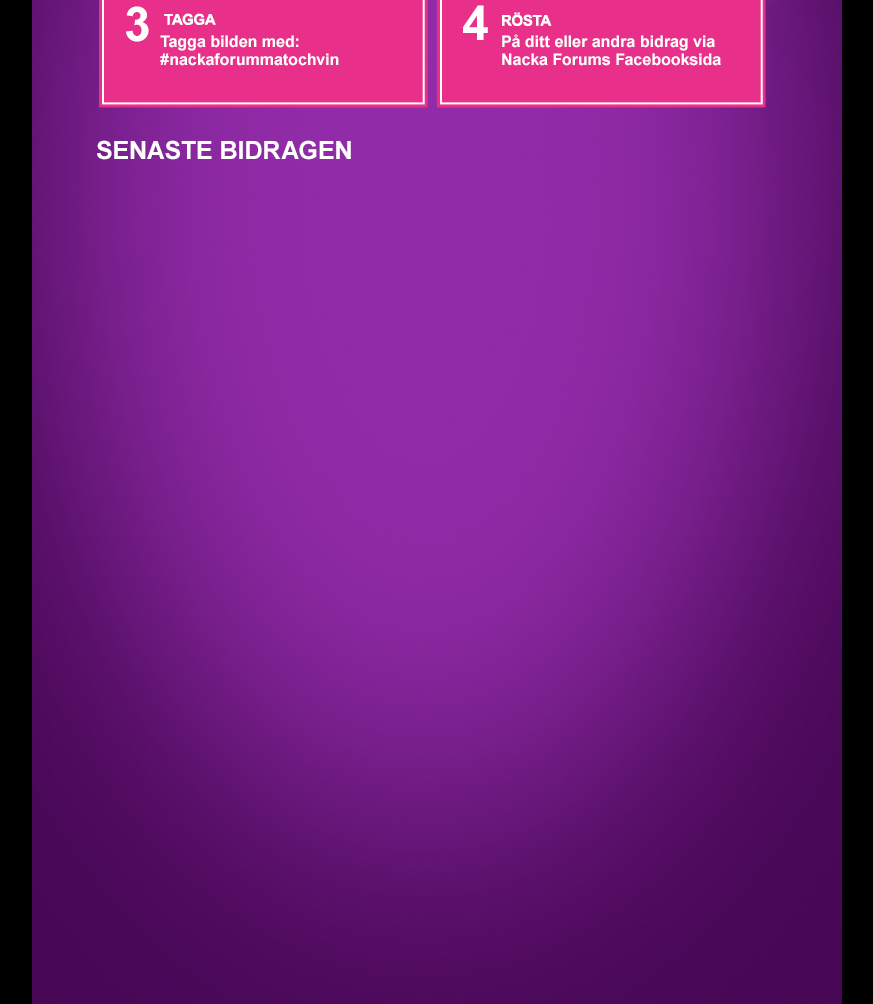
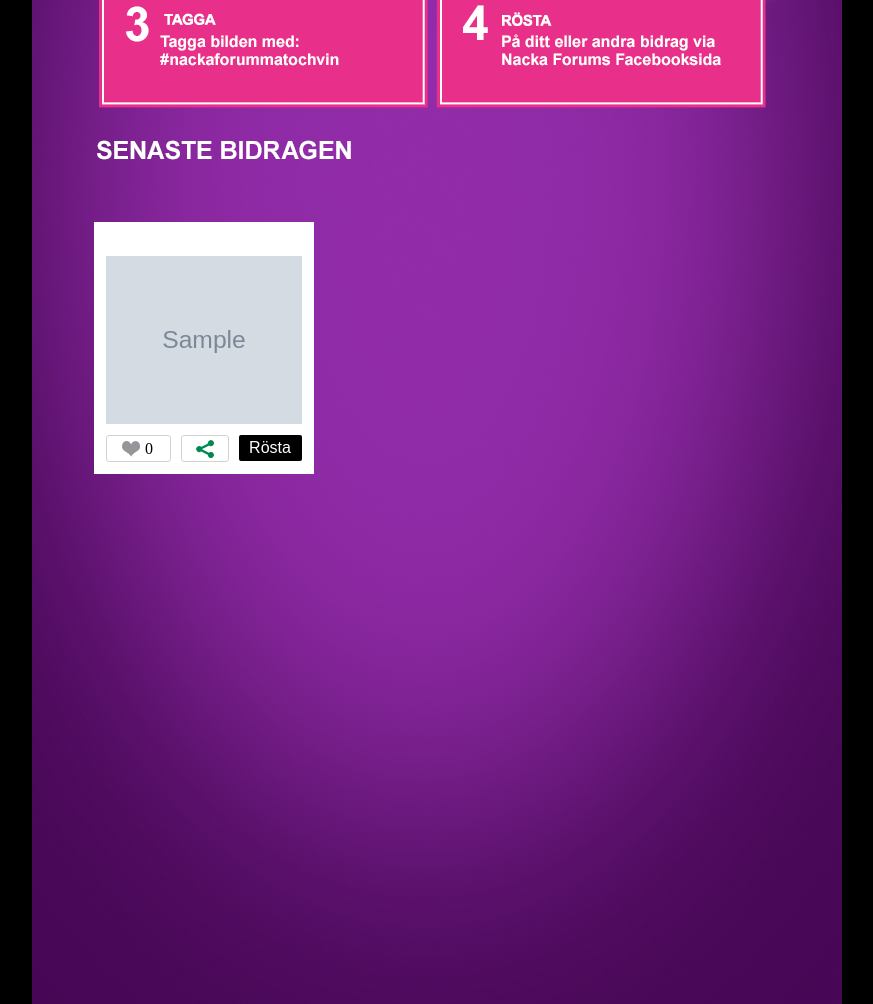
Before and after one commit to Bahamoe/api_must, a PHP site: page /api_must/filer/tavla.php in a window 1280 px wide. Shown: the part 680-1684 px from the top of the page, without its empty margins (201-1074 px from the left). Run offline with PHP 8.4, Linux system fonts and the light colour scheme; the visitor is signed in with stand-in values (Sample User, id 1); tables that the repository leaves empty or names only in its code hold one stand-in row (values such as "Sample post"); grey boxes marked "Sample" are stand-in pictures; some libraries are stand-ins or nearby versions.

Commit message:
tavla.php samt style
hämta ut senaste 9 i tavla.php samt lite style

```diff
--- a/css/style.css
+++ b/css/style.css
@@ -37,50 +37,52 @@ body {
       width: 815px;
       margin-left: auto;
       margin-right: auto; }
-      body #super-wrapper #content-wrapper #results {
+      body #super-wrapper #content-wrapper #results, body #super-wrapper #content-wrapper #latest_images {
         height: 800px;
         width: 700px;
         margin-left: 50px;
         position: absolute;
-        outline: 1px solid white;
         z-index: 3;
         margin-top: -1100px; }
-        body #super-wrapper #content-wrapper #results .image_contrib .new_image {
+        body #super-wrapper #content-wrapper #results .image_contrib .new_image, body #super-wrapper #content-wrapper #latest_images .image_contrib .new_image {
           width: 220px;
           height: 257;
           margin: 17px 0px 0px 12px;
           background-color: white;
           float: left;
           position: relative; }
-        body #super-wrapper #content-wrapper #results .image_contrib img {
+        body #super-wrapper #content-wrapper #results .image_contrib img, body #super-wrapper #content-wrapper #latest_images .image_contrib img {
           width: 196px;
           height: 168px;
           margin-left: 12px;
           margin-top: 34px; }
-        body #super-wrapper #content-wrapper #results .image_contrib .img_panel {
+        body #super-wrapper #content-wrapper #results .image_contrib .img_panel, body #super-wrapper #content-wrapper #latest_images .image_contrib .img_panel {
           width: 196px;
           height: 46px;
           margin: 0 auto;
           position: relative; }
-          body #super-wrapper #content-wrapper #results .image_contrib .img_panel .share {
-            display: inline-block;
-            position: relative;
-            float: left;
+          body #super-wrapper #content-wrapper #results .image_contrib .img_panel .share, body #super-wrapper #content-wrapper #latest_images .image_contrib .img_panel .share {
+            background-image: url("../images/share_btn.png");
+            background-position: center;
+            background-repeat: no-repeat;
             border: 1px solid #d3d3d3;
             border-radius: 3px;
-            background-image: url("../images/share_btn.png");
-            background-repeat: no-repeat;
-            background-position: center;
+            display: inline-block;
+            float: left;
             height: 25px;
+            margin-left: 10px;
+            margin-top: 7px;
+            position: relative;
             width: 46px; }
-          body #super-wrapper #content-wrapper #results .image_contrib .img_panel .votecount {
-            float: left;
-            width: 63px;
-            height: 25px;
+          body #super-wrapper #content-wrapper #results .image_contrib .img_panel .votecount, body #super-wrapper #content-wrapper #latest_images .image_contrib .img_panel .votecount {
             border: 1px solid #d3d3d3;
             border-radius: 3px;
-            position: relative; }
-            body #super-wrapper #content-wrapper #results .image_contrib .img_panel .votecount .heart {
+            float: left;
+            height: 25px;
+            margin-top: 7px;
+            position: relative;
+            width: 63px; }
+            body #super-wrapper #content-wrapper #results .image_contrib .img_panel .votecount .heart, body #super-wrapper #content-wrapper #latest_images .image_contrib .img_panel .votecount .heart {
               position: relative;
               float: left;
               margin: 4.5px 4.5px 0px 15px;
@@ -88,7 +90,7 @@ body {
               background-repeat: no-repeat;
               height: 16px;
               width: 19px; }
-            body #super-wrapper #content-wrapper #results .image_contrib .img_panel .votecount p {
+            body #super-wrapper #content-wrapper #results .image_contrib .img_panel .votecount p, body #super-wrapper #content-wrapper #latest_images .image_contrib .img_panel .votecount p {
               position: relative;
               float: left;
               display: block;
@@ -96,37 +98,52 @@ body {
               -webkit-margin-after: 0em;
               -webkit-margin-start: 0px;
               -webkit-margin-end: 0px; }
-          body #super-wrapper #content-wrapper #results .image_contrib .img_panel button {
-            background-color: black; }
-        body #super-wrapper #content-wrapper #results .pagination_wrapper {
+          body #super-wrapper #content-wrapper #results .image_contrib .img_panel button, body #super-wrapper #content-wrapper #latest_images .image_contrib .img_panel button {
+            background-color: black;
+            color: white;
+            cursor: pointer;
+            border: 2px solid black;
+            border-radius: 2px;
+            font-size: 12pt;
+            font-style: uppercase;
+            margin-left: 10px;
+            margin-top: 7px;
+            height: 26px;
+            width: 63px; }
+        body #super-wrapper #content-wrapper #results .pagination_wrapper, body #super-wrapper #content-wrapper #results .pagination_wrapper_lower, body #super-wrapper #content-wrapper #latest_images .pagination_wrapper, body #super-wrapper #content-wrapper #latest_images .pagination_wrapper_lower {
           width: 400px;
           height: 70px;
           position: absolute;
           margin-top: -1200px;
+          margin-left: 15px;
           z-index: 4; }
-          body #super-wrapper #content-wrapper #results .pagination_wrapper .pagination {
+          body #super-wrapper #content-wrapper #results .pagination_wrapper .pagination, body #super-wrapper #content-wrapper #results .pagination_wrapper_lower .pagination, body #super-wrapper #content-wrapper #latest_images .pagination_wrapper .pagination, body #super-wrapper #content-wrapper #latest_images .pagination_wrapper_lower .pagination {
             margin-top: 1150px;
             width: 400px;
             height: 70px;
             position: relative; }
-            body #super-wrapper #content-wrapper #results .pagination_wrapper .pagination .page, body #super-wrapper #content-wrapper #results .pagination_wrapper .pagination .next, body #super-wrapper #content-wrapper #results .pagination_wrapper .pagination .previous {
+            body #super-wrapper #content-wrapper #results .pagination_wrapper .pagination .page, body #super-wrapper #content-wrapper #results .pagination_wrapper .pagination .next, body #super-wrapper #content-wrapper #results .pagination_wrapper .pagination .previous, body #super-wrapper #content-wrapper #results .pagination_wrapper_lower .pagination .page, body #super-wrapper #content-wrapper #results .pagination_wrapper_lower .pagination .next, body #super-wrapper #content-wrapper #results .pagination_wrapper_lower .pagination .previous, body #super-wrapper #content-wrapper #latest_images .pagination_wrapper .pagination .page, body #super-wrapper #content-wrapper #latest_images .pagination_wrapper .pagination .next, body #super-wrapper #content-wrapper #latest_images .pagination_wrapper .pagination .previous, body #super-wrapper #content-wrapper #latest_images .pagination_wrapper_lower .pagination .page, body #super-wrapper #content-wrapper #latest_images .pagination_wrapper_lower .pagination .next, body #super-wrapper #content-wrapper #latest_images .pagination_wrapper_lower .pagination .previous {
               width: 125px;
               height: 40px;
               position: relative;
               float: left; }
-            body #super-wrapper #content-wrapper #results .pagination_wrapper .pagination .next {
+            body #super-wrapper #content-wrapper #results .pagination_wrapper .pagination .next, body #super-wrapper #content-wrapper #results .pagination_wrapper_lower .pagination .next, body #super-wrapper #content-wrapper #latest_images .pagination_wrapper .pagination .next, body #super-wrapper #content-wrapper #latest_images .pagination_wrapper_lower .pagination .next {
               width: 95px;
               margin-left: 15px; }
-            body #super-wrapper #content-wrapper #results .pagination_wrapper .pagination .page {
+            body #super-wrapper #content-wrapper #results .pagination_wrapper .pagination .page, body #super-wrapper #content-wrapper #results .pagination_wrapper_lower .pagination .page, body #super-wrapper #content-wrapper #latest_images .pagination_wrapper .pagination .page, body #super-wrapper #content-wrapper #latest_images .pagination_wrapper_lower .pagination .page {
               width: 95px; }
-            body #super-wrapper #content-wrapper #results .pagination_wrapper .pagination .previous {
+            body #super-wrapper #content-wrapper #results .pagination_wrapper .pagination .previous, body #super-wrapper #content-wrapper #results .pagination_wrapper_lower .pagination .previous, body #super-wrapper #content-wrapper #latest_images .pagination_wrapper .pagination .previous, body #super-wrapper #content-wrapper #latest_images .pagination_wrapper_lower .pagination .previous {
               margin-right: 15px; }
-            body #super-wrapper #content-wrapper #results .pagination_wrapper .pagination .next a, body #super-wrapper #content-wrapper #results .pagination_wrapper .pagination .previous a, body #super-wrapper #content-wrapper #results .pagination_wrapper .pagination .page p {
+            body #super-wrapper #content-wrapper #results .pagination_wrapper .pagination .next a, body #super-wrapper #content-wrapper #results .pagination_wrapper .pagination .previous a, body #super-wrapper #content-wrapper #results .pagination_wrapper .pagination .page p, body #super-wrapper #content-wrapper #results .pagination_wrapper_lower .pagination .next a, body #super-wrapper #content-wrapper #results .pagination_wrapper_lower .pagination .previous a, body #super-wrapper #content-wrapper #results .pagination_wrapper_lower .pagination .page p, body #super-wrapper #content-wrapper #latest_images .pagination_wrapper .pagination .next a, body #super-wrapper #content-wrapper #latest_images .pagination_wrapper .pagination .previous a, body #super-wrapper #content-wrapper #latest_images .pagination_wrapper .pagination .page p, body #super-wrapper #content-wrapper #latest_images .pagination_wrapper_lower .pagination .next a, body #super-wrapper #content-wrapper #latest_images .pagination_wrapper_lower .pagination .previous a, body #super-wrapper #content-wrapper #latest_images .pagination_wrapper_lower .pagination .page p {
               color: white;
               display: block;
               -webkit-margin-before: 1em;
               -webkit-margin-after: 1em;
               -webkit-margin-start: 0px;
               -webkit-margin-end: 0px; }
+        body #super-wrapper #content-wrapper #results .pagination_wrapper_lower, body #super-wrapper #content-wrapper #latest_images .pagination_wrapper_lower {
+          margin-top: -330px; }
+      body #super-wrapper #content-wrapper #latest_images {
+        margin-top: -1000px; }
 
 /*# sourceMappingURL=style.css.map */
--- a/filer/fetch_images.php
+++ b/filer/fetch_images.php
@@ -44,6 +44,11 @@ if(isset($_POST) && isset($_SERVER['HTTP_X_REQUESTED_WITH']) && strtolower($_SER
 	As you can see I have passed several parameters to the function. */
 	echo paginate_function($item_per_page, $page_number, $get_total_rows[0], $total_pages);
 	echo '</div>';
+	echo '<div class="pagination_wrapper_lower">';
+	/* We call the pagination function here to generate Pagination link for us.
+	As you can see I have passed several parameters to the function. */
+	echo paginate_function($item_per_page, $page_number, $get_total_rows[0], $total_pages);
+	echo '</div>';
 }
 ################ pagination function #########################################
 function paginate_function($item_per_page, $current_page, $total_records, $total_pages)
@@ -76,5 +81,6 @@ function paginate_function($item_per_page, $current_page, $total_records, $total
         $pagination .= '</div>';
     }
     return $pagination; //return pagination links
+    mysqli_close($conn);
 }
 ?>
--- a/filer/index.php
+++ b/filer/index.php
@@ -69,8 +69,6 @@ if(isset($session)) {
 	$response = $request->execute();
 
 	$graphObject = $response->getGraphObject()->asArray();
-
-	$_SESSION["user_id"] = $graphObject["id"];
 } else {
 	$helper = new FacebookRedirectLoginHelper('http://localhost/api_must/filer/tavla.php');
 
--- a/filer/tavla.php
+++ b/filer/tavla.php
@@ -2,6 +2,26 @@
 
 <img src="../images/Start_ny.png">
 
+<?php
+	$results = $conn->query("SELECT * FROM images ORDER BY img_id ASC LIMIT 9");
+
+	//Display records fetched from database.
+	echo '<div id="latest_images">';
+	echo '<div class="image_contrib">';
+	while($row = $results->fetch_assoc()) {
+		echo '<div class="new_image">';
+		echo '<img src="' . $row["img_link"] . '"></img>';
+		echo '<div class="img_panel">';
+		echo '<div class="votecount"><div class="heart"></div><p>0</p></div>';
+		echo '<div class="share"></div>';
+		echo '<button>Rösta</button>';
+		echo '</div>';
+		echo '</div>';
+	}
+	echo '</div>';
+	echo '</div>';
+	mysqli_close($conn);
+?>
 <script type="text/javascript">
 	$(document).ready(function(){
 		markedButton('#button1');
--- a/scss/style.scss
+++ b/scss/style.scss
@@ -157,6 +170,12 @@ body{
 					}
 				}
 			}
+			.pagination_wrapper_lower {
+				margin-top: -330px;
+			}
+		}
+		#latest_images {
+			margin-top: -1000px;
 		}
 		}
 	}
```
Also changed, not shown: other parts of scss/style.scss (+25 -12 lines), 1 other file.
